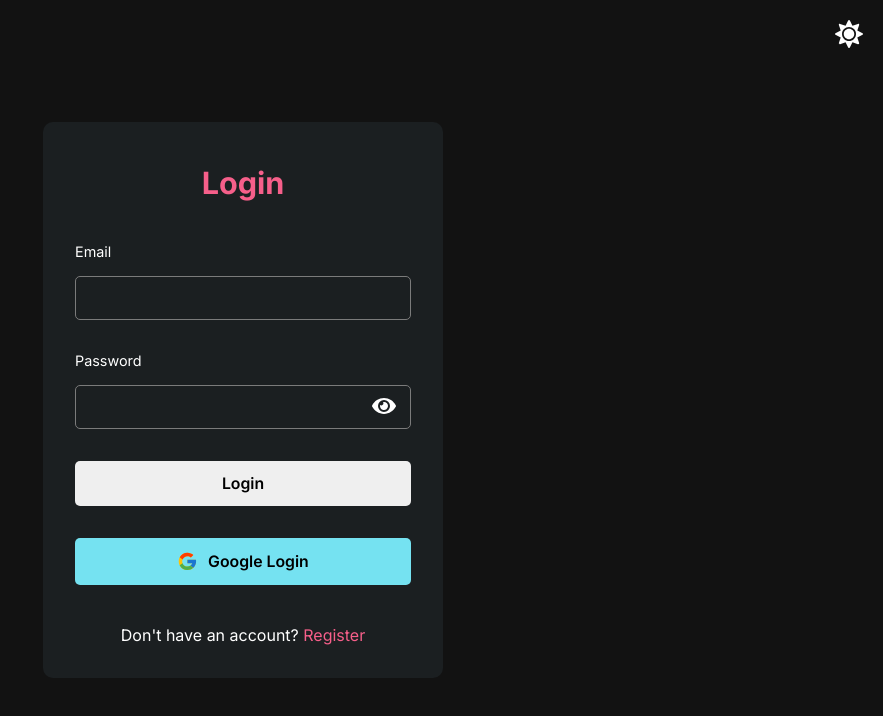
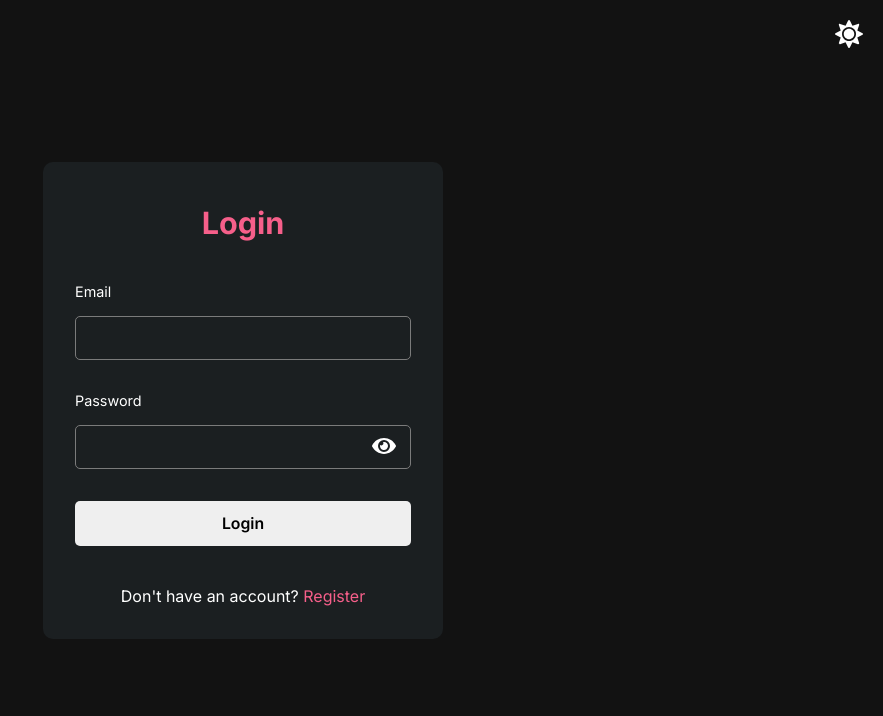
Before and after one commit to dazzlerabhi30800/todo-app-appwrite-typescript, a React (Vite) app: page /login in a window 1280 px wide. Shown: the top 716 px of the page, without its empty margins (397-1280 px from the left). Built offline with nearby package versions, Linux system fonts and the light colour scheme; no server answers.

Commit message:
removed google auth & added console for get session

```diff
--- a/src/Store/Store.tsx
+++ b/src/Store/Store.tsx
@@ -165,6 +165,7 @@ export default function TodoContextProvider({
   // function to get current user
   const getSession = async () => {
     const session = await account.get();
+    console.log(session);
     if (!session) return;
     navigate("/");
     setUser(session);
--- a/src/pages/LoginPage.tsx
+++ b/src/pages/LoginPage.tsx
@@ -2,8 +2,6 @@ import { useEffect, useState } from "react";
 import { Link } from "react-router-dom";
 import { useTodoContext } from "../Store/Store";
 import { FaEye, FaEyeSlash } from "react-icons/fa";
-import { account } from "../appWrite";
-import { FcGoogle } from "react-icons/fc";
 
 export default function LoginPage() {
   const { getSession, handleLogin, setShowPass, showPass } = useTodoContext();
@@ -11,17 +9,8 @@ export default function LoginPage() {
     email: "",
     pass: "",
   });
-  const handleGoogleAuth = () => {
-    account.createOAuth2Session(
-      "google",
-      "https://todo-app-appwrite-typescript.vercel.app/",
-      "https://todo-app-appwrite-typescript.vercel.app/login"
-    );
-  };
   useEffect(() => {
-    return () => {
-      getSession();
-    };
+    getSession();
   }, []);
   return (
     <div className="authentication--wrapper login--wrapper">
@@ -61,13 +50,6 @@ export default function LoginPage() {
         <button className="form--btn" type="submit">
           Login
         </button>
-        <button
-          className="form--btn google--login"
-          type="button"
-          onClick={handleGoogleAuth}
-        >
-          <FcGoogle style={{ fontSize: "1.3rem" }} /> Google Login
-        </button>
       </form>
       <p className="link--text">
         Don't have an account? <Link to="/signup">Register</Link>
```
